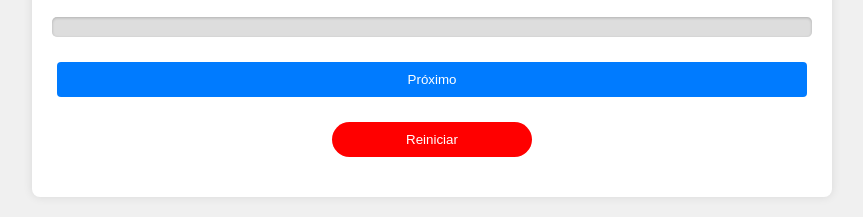
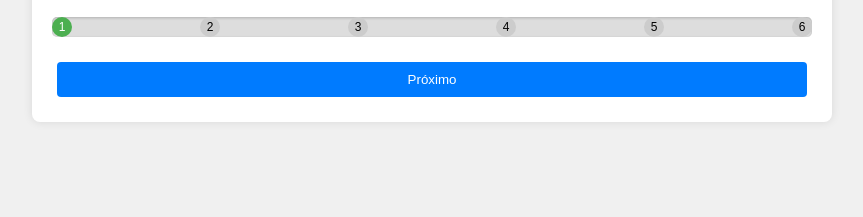
Before and after one commit to dhsig86/Snot22score, a website: page index.html in a window 1280 px wide. Both pictures are taken after a click on the button "Iniciar Avaliação SNOT-22". Shown: the part 610-827 px from the top of the page, without its empty margins (208-1071 px from the left). After the commit the page ends 800 px from the top, so only its background shows below. Drawn offline with nearby package versions, Linux system fonts and the light colour scheme.

Commit message:
Improve navigation and progress UX

```diff
--- a/calculator.js
+++ b/calculator.js
@@ -36,6 +36,7 @@ document.addEventListener('DOMContentLoaded', function() {
     let lastFontColor = 'black';
     let currentGroup = 1;
     const totalGroups = 6;
+    const progressSteps = document.querySelectorAll('.progress-step');
 
     function updateButtonVisibility() {
         if (prevButton) prevButton.style.display = currentGroup === 1 ? 'none' : 'inline-block';
@@ -44,8 +45,16 @@ document.addEventListener('DOMContentLoaded', function() {
         if (restartButton) restartButton.style.display = 'none';
     }
 
+    progressSteps.forEach(step => {
+        step.addEventListener('click', () => {
+            const targetGroup = parseInt(step.dataset.group, 10);
+            currentGroup = targetGroup;
+            showGroup(currentGroup);
+            updateButtonVisibility();
+        });
+    });
+
     function navigate(direction) {
-        document.getElementById(`group${currentGroup}`).style.display = 'none';
         currentGroup += direction;
         currentGroup = Math.max(1, Math.min(currentGroup, totalGroups));
         showGroup(currentGroup);
@@ -54,9 +63,14 @@ document.addEventListener('DOMContentLoaded', function() {
 
     function showGroup(groupNumber) {
         document.querySelectorAll('.question-group').forEach(group => {
+            group.classList.remove('active');
             group.style.display = 'none';
         });
-        document.getElementById(`group${groupNumber}`).style.display = 'block';
+        const groupElement = document.getElementById(`group${groupNumber}`);
+        groupElement.style.display = 'block';
+        requestAnimationFrame(() => {
+            groupElement.classList.add('active');
+        });
         // Garantir que a navegação e resultado estão escondidos inicialmente
         document.querySelectorAll('.navigation-buttons, #result').forEach(el => {
             el.style.display = 'none';
@@ -68,12 +82,13 @@ document.addEventListener('DOMContentLoaded', function() {
     }
 
     function updateProgressBar(currentGroup) {
-        // O número total de grupos deve corresponder ao número de grupos de perguntas que você tem.
         const totalGroups = document.querySelectorAll('.question-group').length;
-        // A porcentagem de progresso deve ser calculada com base no grupo atual dividido pelo total de grupos.
-        // Note que estamos usando currentGroup - 1 porque queremos começar com 0% no grupo 1.
         const progressPercentage = ((currentGroup - 1) / (totalGroups - 1)) * 100;
         document.getElementById('progress-bar').style.width = `${progressPercentage}%`;
+        document.querySelectorAll('.progress-step').forEach(step => {
+            const stepGroup = parseInt(step.dataset.group, 10);
+            step.classList.toggle('active', stepGroup <= currentGroup);
+        });
     }
 
     startButton.addEventListener('click', function() {
@@ -100,16 +115,6 @@ document.addEventListener('DOMContentLoaded', function() {
         document.getElementById('introduction').style.display = 'block';
         resultElement.style.display = 'none';
     });
-
-    function updateButtonVisibility() {
-        if (prevButton) prevButton.style.display = currentGroup === 1 ? 'none' : 'inline-block';
-        if (nextButton) nextButton.style.display = currentGroup === totalGroups ? 'none' : 'inline-block';
-
-        // Supondo que você tem um botão 'Calcular' que só deve ser mostrado no último grupo
-        const calculateButton = document.getElementById('calculateButton');
-        if (calculateButton) calculateButton.style.display = currentGroup === totalGroups ? 'block' : 'none';
-    }
-
 
     const checkboxes = document.querySelectorAll('.importance-rating');
     checkboxes.forEach(checkbox => {
--- a/index.html
+++ b/index.html
@@ -353,6 +353,14 @@
 
         <div id="progress-container">
             <div id="progress-bar"></div>
+            <div id="progress-steps">
+                <span class="progress-step" data-group="1">1</span>
+                <span class="progress-step" data-group="2">2</span>
+                <span class="progress-step" data-group="3">3</span>
+                <span class="progress-step" data-group="4">4</span>
+                <span class="progress-step" data-group="5">5</span>
+                <span class="progress-step" data-group="6">6</span>
+            </div>
         </div>
 
             <div class="navigation-buttons">
--- a/styles.css
+++ b/styles.css
@@ -1,5 +1,14 @@
 #snot-22-form, .question-group, .navigation-buttons, #result {
     display: none;
+}
+
+.question-group {
+    opacity: 0;
+    transition: opacity 0.3s ease;
+}
+
+.question-group.active {
+    opacity: 1;
 }
 
 .text-justify{
@@ -235,6 +244,7 @@ select {
     border-radius: 5px;
     box-shadow: inset 0 1px 3px rgba(0, 0, 0, 0.2);
     margin: 20px 0;
+    position: relative;
 }
 
 #progress-bar {
@@ -243,6 +253,34 @@ select {
     background-color: #4CAF50;
     border-radius: 5px;
     transition: width 0.4s ease;
+}
+
+#progress-steps {
+    display: flex;
+    justify-content: space-between;
+    position: absolute;
+    top: 0;
+    left: 0;
+    width: 100%;
+    height: 100%;
+    pointer-events: none;
+}
+
+.progress-step {
+    width: 20px;
+    height: 20px;
+    border-radius: 50%;
+    background-color: #ccc;
+    text-align: center;
+    line-height: 20px;
+    font-size: 12px;
+    pointer-events: auto;
+    cursor: pointer;
+}
+
+.progress-step.active {
+    background-color: #4CAF50;
+    color: #fff;
 }
 
 /* Ajustes para a responsividade e espaçamento dos botões */
```
